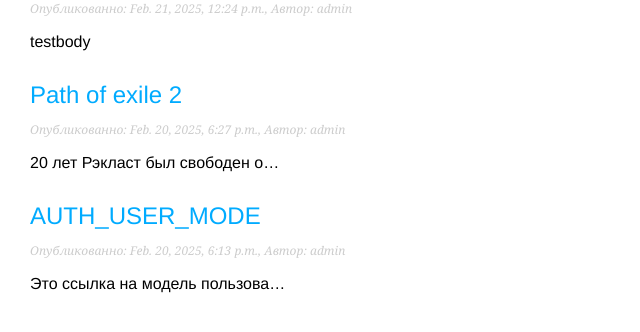
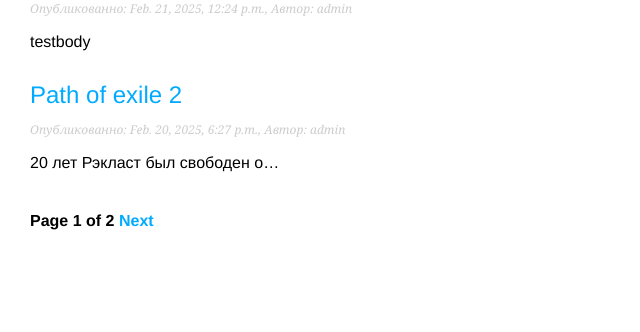
Before and after one commit to KayDjl/mysite, a Django app: page /blog/ in a window 1280 px wide. Shown: the part 260-592 px from the top of the page, without its empty margins (0-640 px from the left). Run offline with Django 5.2, Linux system fonts and the light colour scheme; data comes from the database, SQL or seed files in the repository; both versions use the stored data as it was after the commit.

Commit message:
creating canonical urls and pagination

```diff
--- a/blog/models.py
+++ b/blog/models.py
@@ -1,6 +1,7 @@
 from django.db import models
 from django.conf import settings
 from django.utils import timezone
+from django.urls import reverse
 
 class PublishedManager(models.Manager):
     def get_queryset(self):
@@ -11,7 +12,9 @@
         DRAFT = 'DT', 'Черновик'
         PUBLISHED = 'PB', 'Опубликован'
     title = models.CharField(max_length=250)
-    slug = models.SlugField(max_length=250)
+    slug = models.SlugField(
+        max_length=250,
+        unique_for_date='publish')
     author = models.ForeignKey(
         settings.AUTH_USER_MODEL,
         on_delete=models.CASCADE,
@@ -36,3 +39,13 @@
 
     def __str__(self):
         return self.title
+
+    def get_absolute_url(self):
+        return reverse(
+            "blog:post_detail",
+            args=[self.publish.year,
+                  self.publish.month,
+                  self.publish.day,
+                  self.slug
+            ]
+    )
--- a/blog/templates/blog/post/list.html
+++ b/blog/templates/blog/post/list.html
@@ -5,7 +5,7 @@
     <h1>Мой блог</h1>
     {% for post in posts%}
         <h2>
-            <a href="{% url 'blog:post_detail' post.id %}">
+            <a href="{{ post.get_absolute_url }}">
                 {{post.title}}
             </a>
         </h2>
@@ -14,4 +14,5 @@
         </p>
         {{post.body|truncatechars:30|linebreaks}}
     {% endfor %}
+    {% include "pagination.html" with page=posts %}
 {% endblock %}
--- /dev/null
+++ b/blog/templates/pagination.html
@@ -0,0 +1,13 @@
+<div class='pagination'>
+    <span class='steo-links'>
+        {% if page.has_previous %}
+            <a href="?page={{ page.previous_page_number }}">Previous</a>
+        {% endif %}
+        <span class="current">
+            Page {{page.number}} of {{ page.paginator.num_pages }}
+        </span>
+        {% if page.has_next %}
+            <a href="?page={{ page.next_page_number }}">Next</a>
+        {% endif %}
+    </span>
+</div>
--- a/blog/urls.py
+++ b/blog/urls.py
@@ -5,5 +5,8 @@
 
 urlpatterns = [
     path('', views.post_list, name='post_list'),
-    path('<int:id>/', views.post_detail, name='post_detail')
+    path('<int:year>/<int:month>/<int:day>/<slug:post>/',
+         views.post_detail,
+         name='post_detail'
+    ),
 ]
--- a/blog/views.py
+++ b/blog/views.py
@@ -1,16 +1,27 @@
 from django.shortcuts import render
 from .models import Post
+from django.core.paginator import Paginator
 # from django.http import Http404
 from django.shortcuts import get_object_or_404
 
 def post_list(request):
-    posts = Post.published.all()
+    post_list = Post.published.all()
+    paginator = Paginator(post_list, 3)
+    page_number = request.GET.get('page', 1)
+    posts = paginator.page(page_number)
     return render(request, 'blog/post/list.html', {'posts': posts})
 
-def post_detail(requset, id):
+def post_detail(requset, year, month, day, post):
     # try:
     #     post = Post.published.get(id=id)
     # except Post.DoesNotExist:
     #     raise Http404("Постов нету")
-    post = get_object_or_404(Post, id=id, status=Post.Status.PUBLISHED)
+    post = get_object_or_404(
+        Post,
+        status=Post.Status.PUBLISHED,
+        slug=post,
+        publish__year=year,
+        publish__month=month,
+        publish__day=day,
+    )
     return render(requset, 'blog/post/detail.html', {'post': post})
```
Also changed, not shown: blog/migrations/0002_alter_post_slug.py (added), db.sqlite3.
